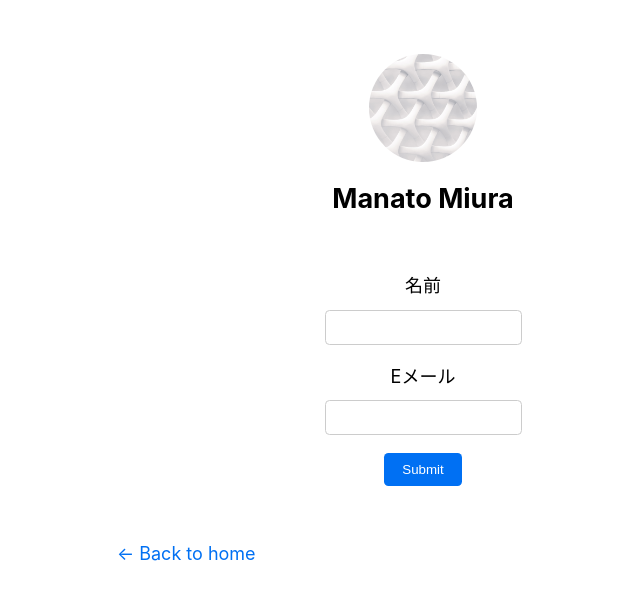
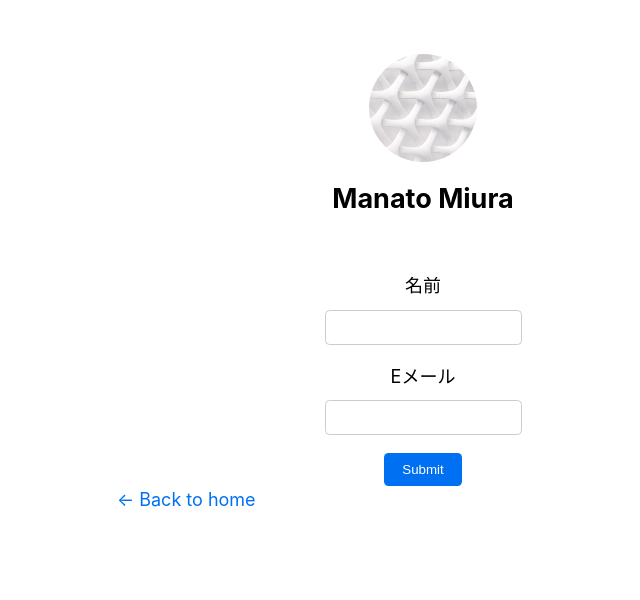
Before and after one commit to ryokiose/nextjs-blog-learn-1, a Next.js app: page /apiForms in a window 1280 px wide. Shown: the top 600 px of the page, without its empty margins (217-857 px from the left). Built offline with nearby package versions, Linux system fonts and the light colour scheme.

Commit message:
split to component. and format

```diff
--- /dev/null
+++ b/src/components/Elements/BackButton/backButton.tsx
@@ -0,0 +1,12 @@
+import Link from "next/link";
+import styles from "./BackButton.module.css";
+
+export const BackButton = () => {
+	return (
+		<div className={styles.backToHome}>
+			<Link href="/">← Back to home</Link>
+		</div>
+	);
+};
+
+export default BackButton;
--- a/src/components/layout.tsx
+++ b/src/components/layout.tsx
@@ -6,6 +6,7 @@ import Link from "next/link";
 
 export const name = "Manato Miura";
 export const siteTitle = "Next.js Sample Website";
+import BackButton from "@/components/Elements/BackButton/BackButton";
 
 const Layout = ({ children, home }: LayoutProps) => {
 	return (
@@ -59,11 +60,7 @@ const Layout = ({ children, home }: LayoutProps) => {
 				)}
 			</header>
 			<main>{children}</main>
-			{!home && (
-				<div className={styles.backToHome}>
-					<Link href="/">← Back to home</Link>
-				</div>
-			)}
+			{!home && <BackButton />}
 		</div>
 	);
 };
--- a/src/pages/index.tsx
+++ b/src/pages/index.tsx
@@ -3,7 +3,7 @@ import Layout from "@/src/components/layout";
 import utilStyles from "@/src/styles/utils.module.css";
 import { getSortedPostsData } from "@/src/lib/posts";
 import Link from "next/link";
-import Date from "@/src/components/date";
+import Date from "@/src/components/Elements/Date/date";
 import { HomeProps } from "@/types/pages/index";
 
 export async function getStaticProps() {
--- a/src/pages/posts/[id].tsx
+++ b/src/pages/posts/[id].tsx
@@ -1,7 +1,7 @@
 import Layout from "@/src/components/layout";
 import { getAllPostIds, getPostData } from "@/src/lib/posts";
 import Head from "next/head";
-import Date from "@/src/components/date";
+import Date from "@/src/components/Elements/Date/date";
 import utilStyles from "@/src/styles/utils.module.css";
 import { Params, PostProps } from "@/types/posts/[id]";
 
--- a/src/pages/registered.tsx
+++ b/src/pages/registered.tsx
@@ -2,7 +2,7 @@ import { PrismaClient } from "@prisma/client";
 import { useState } from "react";
 import Layout from "@/src/components/layout";
 import styles from "@/src/styles/utils.module.css";
-import Date from "@/src/components/date";
+import Date from "@/src/components/Elements/Date/date";
 
 async function deletePost(id: number): Promise<boolean> {
 	const response = await fetch(`api/delete-post/${id}`, {
```
Also changed, not shown: src/components/Elements/BackButton/BackButton.module.css (added), src/components/Elements/Date/date.tsx (renamed from src/components/date.tsx).
